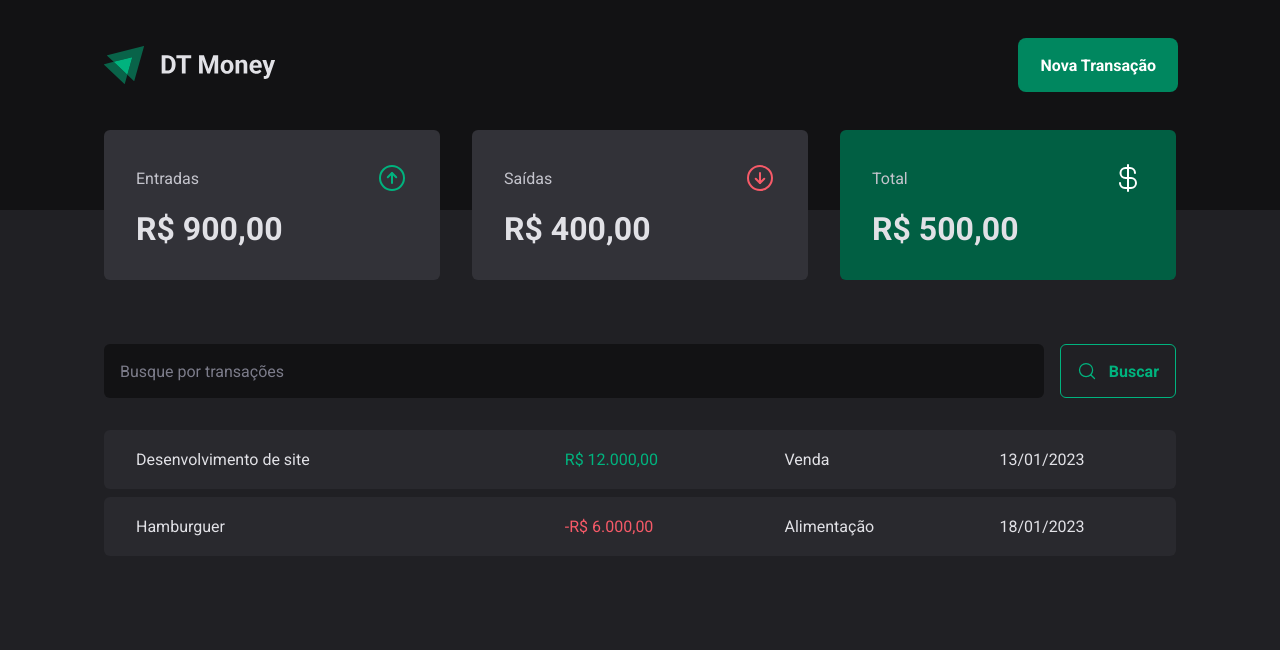
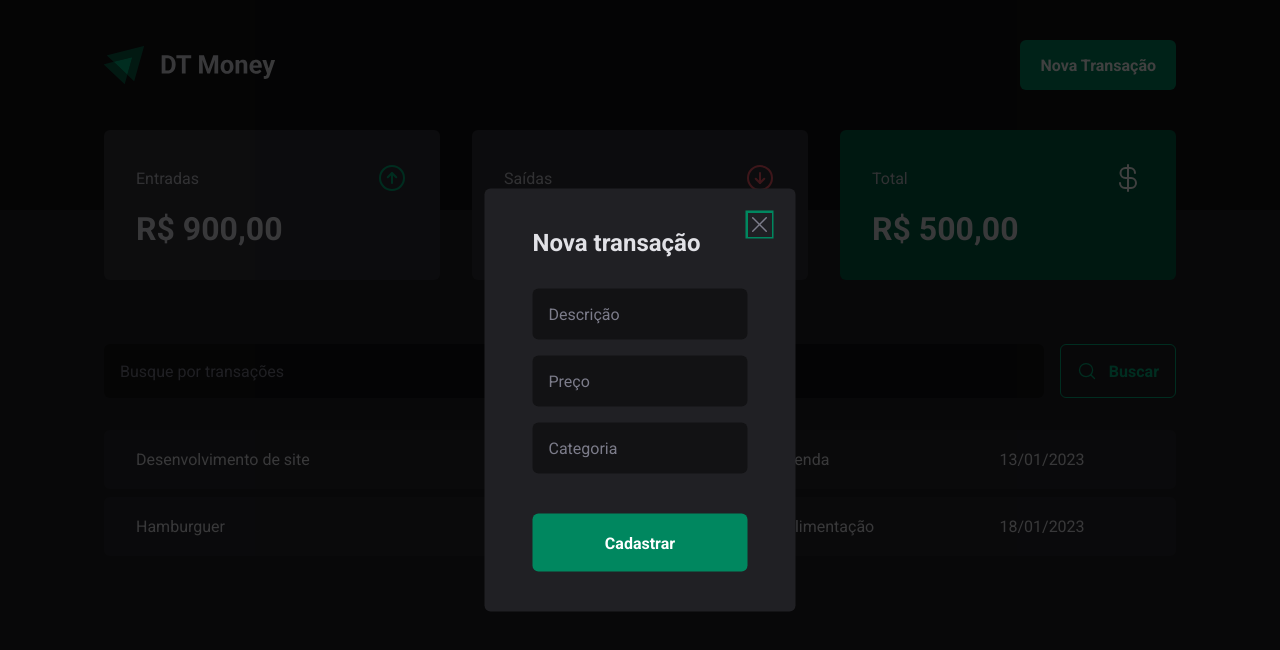
Before and after one commit to alleycarvalho/dt-money, a React (Vite) app: page / in a window 1280 px wide. Both pictures are taken after a click on the button "Nova Transação". Shown: the top 650 px of the page. Built offline with nearby package versions, Linux system fonts and the light colour scheme.

Commit message:
feat: add new transaction modal component

```diff
--- a/package.json
+++ b/package.json
@@ -10,6 +10,7 @@
     "preview": "vite preview"
   },
   "dependencies": {
+    "@radix-ui/react-dialog": "^1.0.3",
     "phosphor-react": "^1.4.1",
     "react": "^18.2.0",
     "react-dom": "^18.2.0",
--- a/src/components/Header/index.tsx
+++ b/src/components/Header/index.tsx
@@ -1,3 +1,6 @@
+import * as Dialog from '@radix-ui/react-dialog'
+
+import { NewTransactionModal } from '../NewTransactionModal'
 import { HeaderContainer, HeaderContent, NewTransactionButton } from './styles'
 
 import logoImg from '../../assets/logo.svg'
@@ -8,7 +11,13 @@
       <HeaderContent>
         <img src={logoImg} alt="" />
 
-        <NewTransactionButton>Nova Transação</NewTransactionButton>
+        <Dialog.Root>
+          <Dialog.Trigger asChild>
+            <NewTransactionButton>Nova Transação</NewTransactionButton>
+          </Dialog.Trigger>
+
+          <NewTransactionModal />
+        </Dialog.Root>
       </HeaderContent>
     </HeaderContainer>
   )
--- /dev/null
+++ b/src/components/NewTransactionModal/index.tsx
@@ -0,0 +1,28 @@
+import * as Dialog from '@radix-ui/react-dialog'
+import { X } from 'phosphor-react'
+
+import { CloseButton, Content, Overlay } from './styles'
+
+export function NewTransactionModal() {
+  return (
+    <Dialog.Portal>
+      <Overlay />
+
+      <Content>
+        <CloseButton>
+          <X size={24} />
+        </CloseButton>
+
+        <Dialog.Title>Nova transação</Dialog.Title>
+
+        <form action="">
+          <input type="text" placeholder="Descrição" required />
+          <input type="number" placeholder="Preço" required />
+          <input type="text" placeholder="Categoria" required />
+
+          <button type="submit">Cadastrar</button>
+        </form>
+      </Content>
+    </Dialog.Portal>
+  )
+}
--- /dev/null
+++ b/src/components/NewTransactionModal/styles.ts
@@ -0,0 +1,70 @@
+import styled from 'styled-components'
+import * as Dialog from '@radix-ui/react-dialog'
+
+export const Overlay = styled(Dialog.Overlay)`
+  position: fixed;
+  width: 100vw;
+  height: 100vh;
+  inset: 0;
+  background: rgba(0, 0, 0, 0.75);
+`
+
+export const CloseButton = styled(Dialog.Close)`
+  position: absolute;
+  background: transparent;
+  color: ${(props) => props.theme['gray-500']};
+  border: 0;
+  top: 1.5rem;
+  right: 1.5rem;
+  line-height: 0;
+  cursor: pointer;
+`
+
+export const Content = styled(Dialog.Content)`
+  min-width: 32 rem;
+  border-radius: 6px;
+  padding: 2.5rem 3rem;
+  background: ${(props) => props.theme['gray-800']};
+
+  position: fixed;
+  top: 50%;
+  left: 50%;
+  transform: translate(-50%, -50%);
+
+  form {
+    margin-top: 2rem;
+
+    display: flex;
+    flex-direction: column;
+    gap: 1rem;
+
+    input {
+      border: 0;
+      border-radius: 6px;
+      background: ${(props) => props.theme['gray-900']};
+      color: ${(props) => props.theme['gray-300']};
+      padding: 1rem;
+
+      &::placeholder {
+        color: ${(props) => props.theme['gray-500']};
+      }
+    }
+
+    button[type='submit'] {
+      height: 58px;
+      border: 0;
+      border-radius: 6px;
+      background: ${(props) => props.theme['green-500']};
+      color: ${(props) => props.theme.white};
+      font-weight: bold;
+      padding: 0 1.25rem;
+      margin-top: 1.5rem;
+      cursor: pointer;
+
+      &:hover {
+        background: ${(props) => props.theme['green-700']};
+        transition: background-color 0.2s;
+      }
+    }
+  }
+`
--- a/src/components/index.ts
+++ b/src/components/index.ts
@@ -1,2 +1,3 @@
 export * from './Header'
+export * from './NewTransactionModal'
 export * from './Summary'
```
Also changed, not shown: 1 other file (tests, documents, lock files or other folders).
